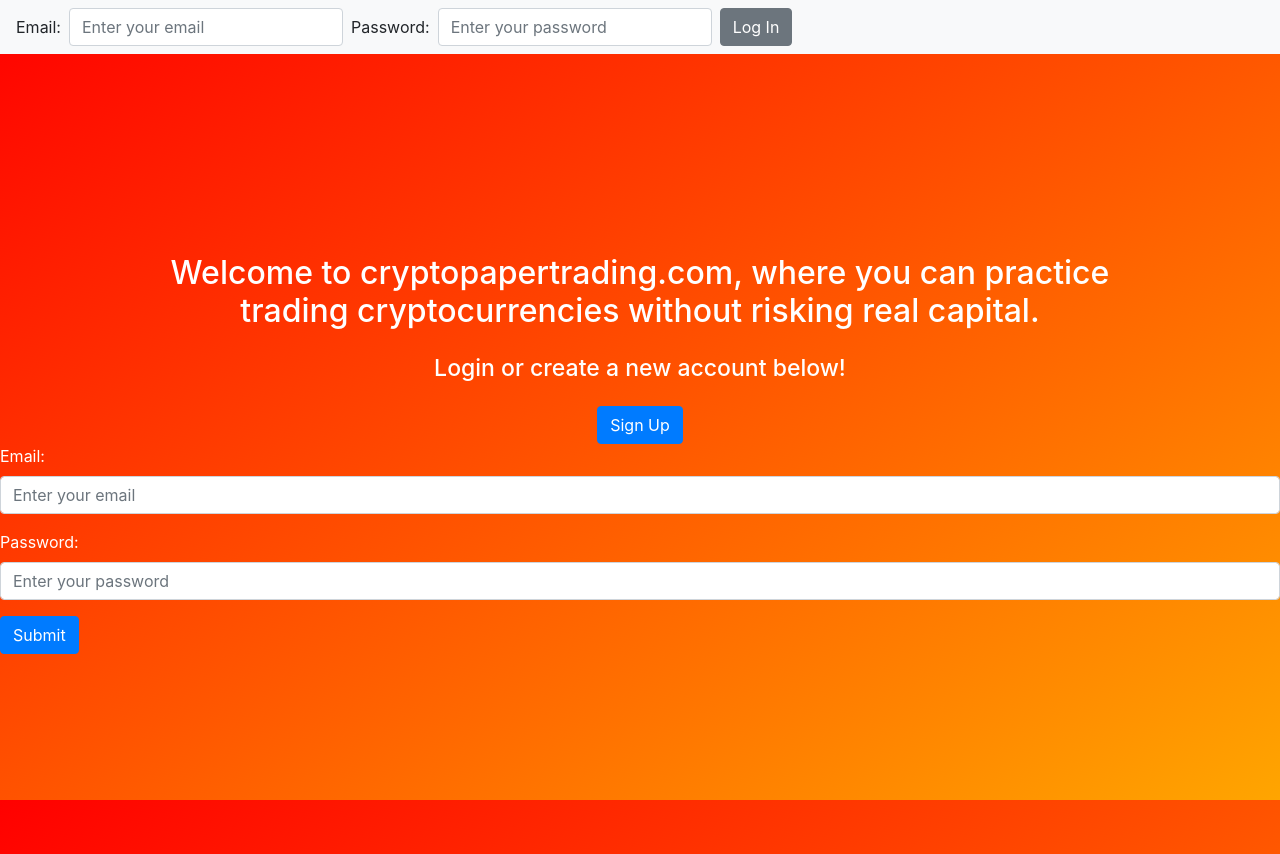
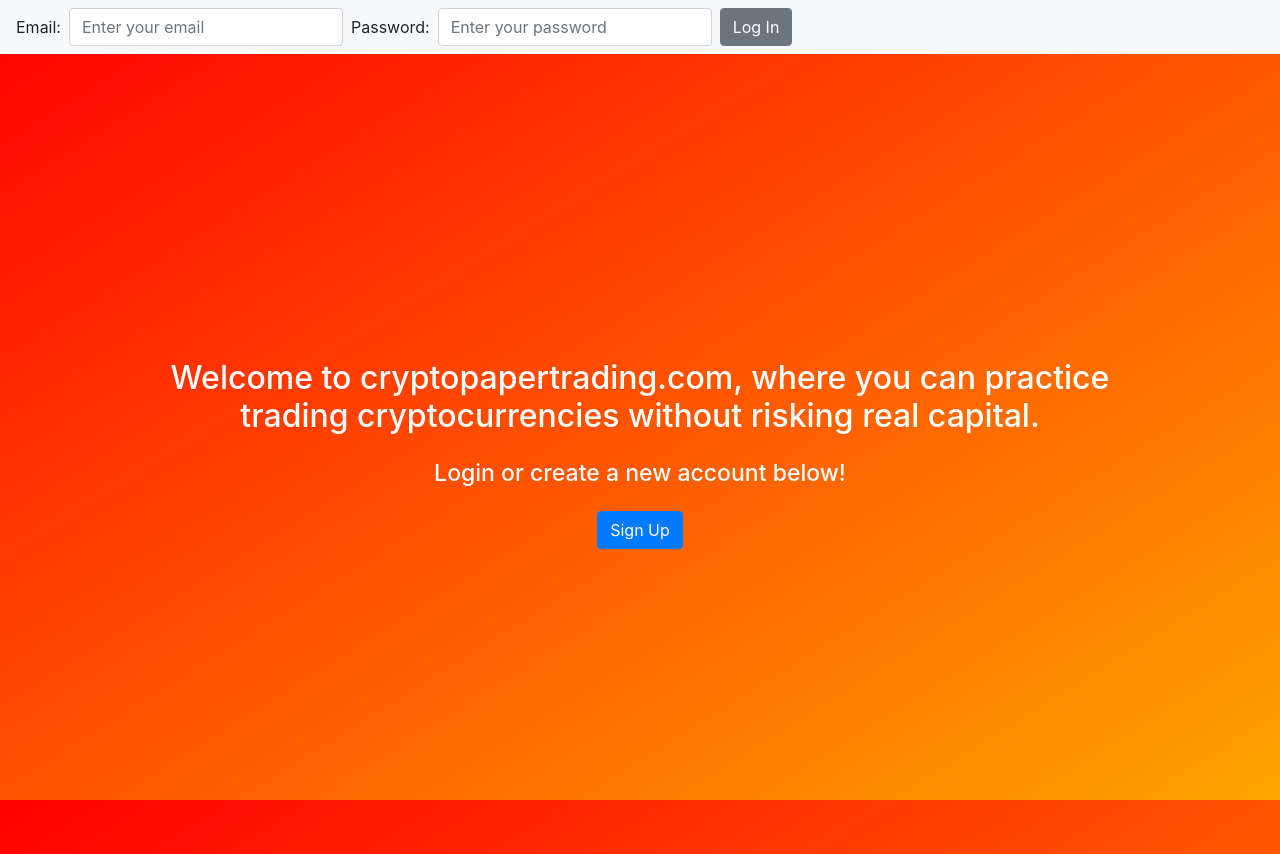
Before and after one commit to mdamian9/cryptopapertrading-site, a React (Create React App) app in the folder client/: page / in a window 1280 px wide. Built offline with nearby package versions, Linux system fonts and the light colour scheme.

Commit message:
Changed LandingPage to a class

```diff
--- a/client/src/components/LandingPage.js
+++ b/client/src/components/LandingPage.js
@@ -1,10 +1,15 @@
-import React from 'react';
-import { Button } from 'reactstrap';
+import React, { Component } from 'react';
+import { Button, Modal, ModalHeader, ModalBody, ModalFooter } from 'reactstrap';
 import Login from './Login';
 import SignupForm from './SignupForm';
 import '../assets/css/LandingPage.css';
 
-const LandingPage = () => {
+class LandingPage extends Component {
+    constructor(props) {
+        super(props);
+    }
+
+    render = () => {
         return (
             <div>
                 <Login />
@@ -24,11 +29,11 @@
                                 Sign Up
                             </Button>
                         </div>
-                    <SignupForm />
                     </div>
                 </div>
             </div>
         );
     };
+};
 
 export default LandingPage;
--- a/client/src/components/SignupForm.js
+++ b/client/src/components/SignupForm.js
@@ -1,6 +1,5 @@
 import React, { Component } from 'react';
 import { Button, Form, FormGroup, Label, Input } from 'reactstrap';
-
 
 class SignupForm extends Component {
 
```
Also changed, not shown: client/src/components/SignupModal.js (deleted, +0 -17 lines). Lines whose indentation alone changed are shown as unchanged.
